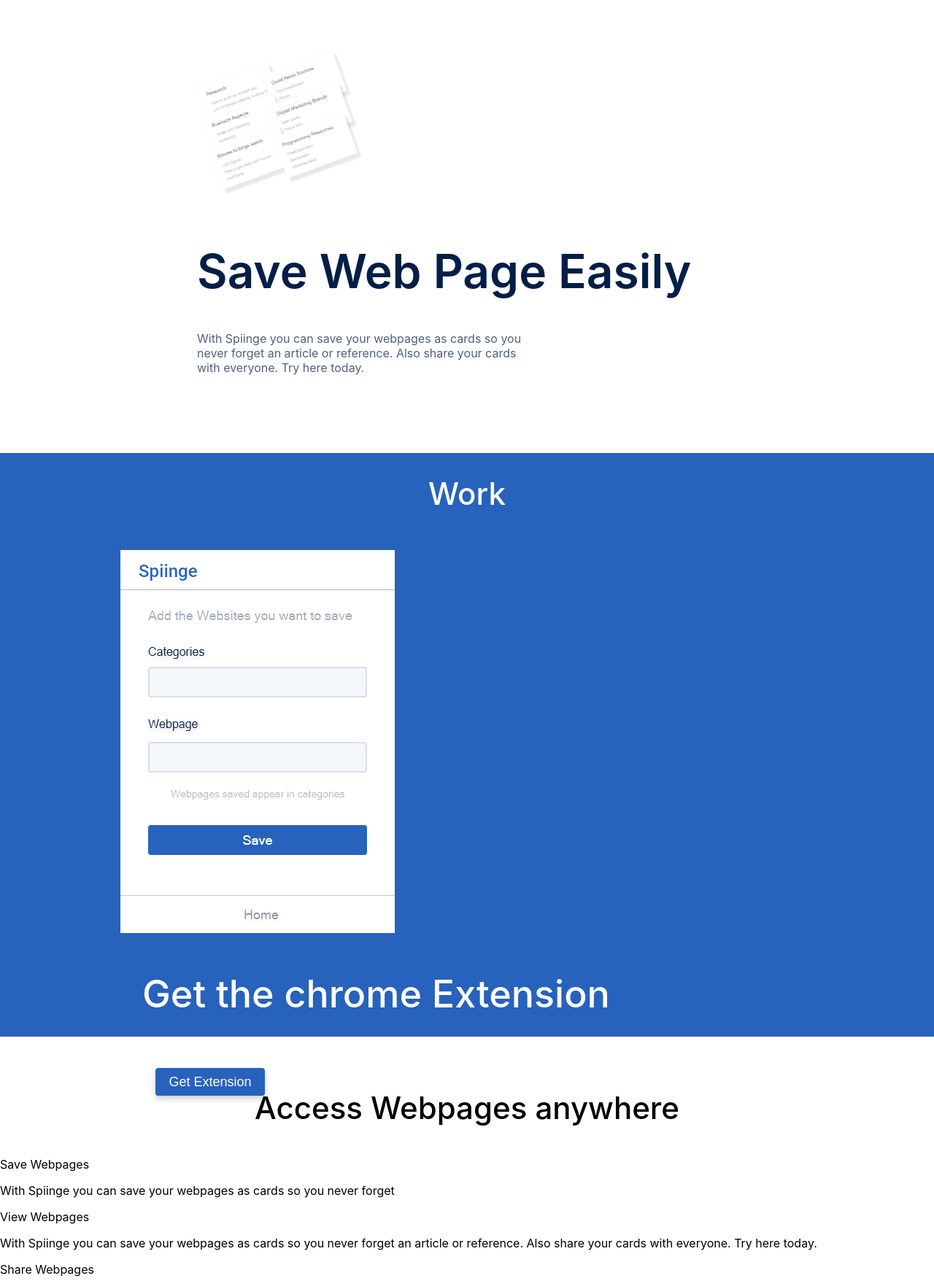
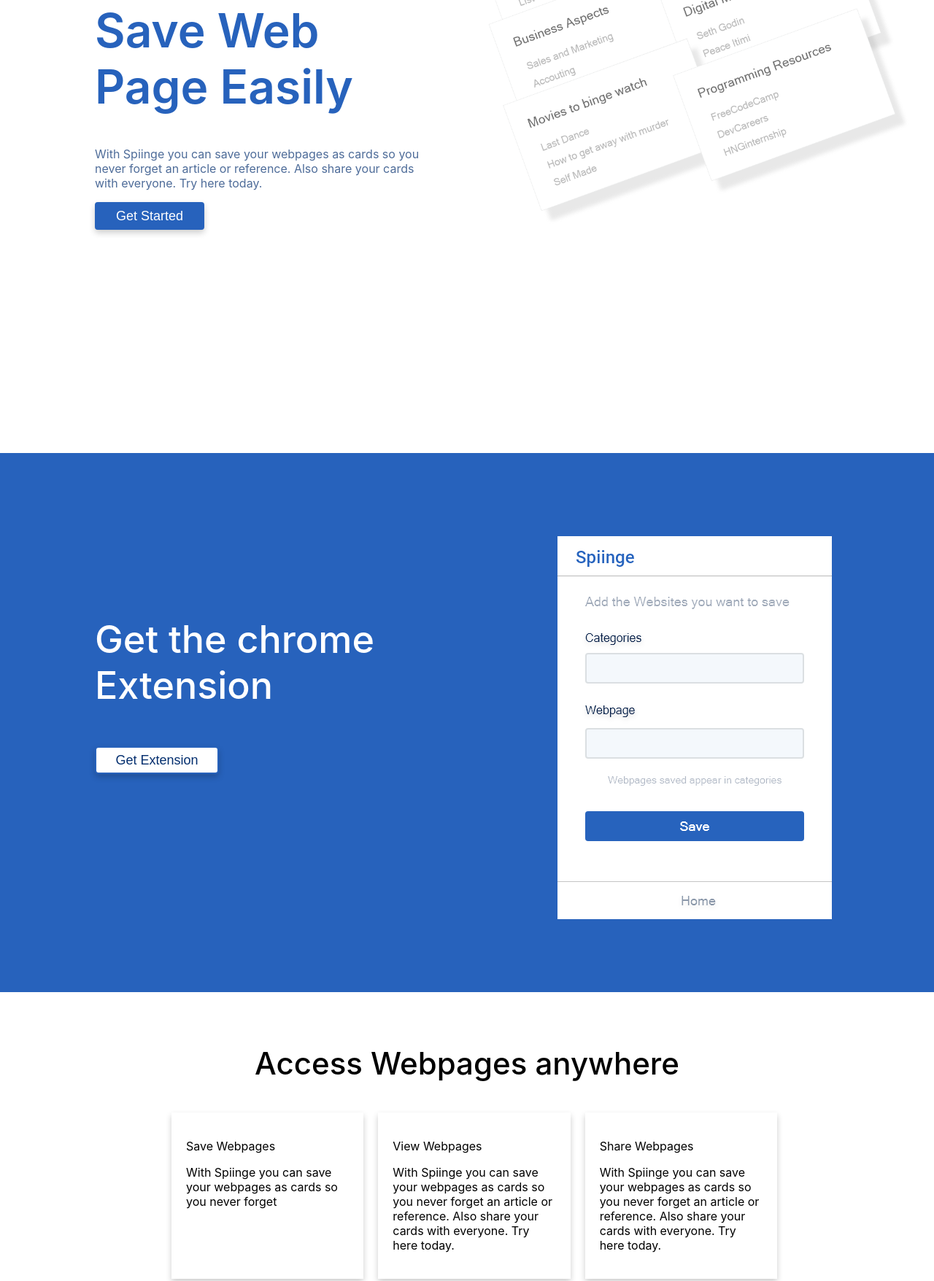
Before and after one commit to iamAbayomi/spiinge-webapp, a plain HTML site: page index.html in a window 1280 px wide. Shown: the part 221-1977 px from the top of the page at 73% size. Drawn offline with Linux system fonts and the light colour scheme.

Commit message:
Added Styles for the features Section

```diff
--- a/css/style.css
+++ b/css/style.css
@@ -139,7 +139,7 @@ body{
     background-color:#2762BC;
     color: white;
     font-size: 18px;
-    margin: 18px;
+    /* margin: 18px; */
     margin-right: 30px;
     border-color:#2762BC;
     border-radius: 4px;
@@ -164,6 +164,8 @@ body{
 
 }
 
+/* Above Fold */
+
 .main{
     top: 40px;
 }
@@ -180,9 +182,8 @@ body{
 }
 
 .value-prop{
-    margin: auto;
-    max-width: 800px;
-    padding-top: 30vh;
+    /* margin: auto; */
+    /* max-width: 800px; */
     display: flex;
     justify-content: space-between;
     flex-wrap: wrap-reverse;
@@ -191,6 +192,8 @@ body{
     /* border-style: solid; */
 
 }
+
+
 @media screen and (max-width: 600px){
     .value-prop{
         /* padding-top: 20vh; */
@@ -204,6 +207,7 @@ body{
     }
 
     .value-prop-image img{
+        display: none;
         max-height: 200px;
          margin-top: 30px;
     }
@@ -227,11 +231,12 @@ body{
 
 .value-prop-text{
   display: inline;
-  color: #031E47;
+  color: #2762BC;
   display: flex;
+  padding-top: 20vh;
   flex-direction: column;
-  margin-left: 30px;
-  /* margin-right: 30px; */
+  margin-left: 130px;
+  /* margin-left: 30px; */
   /* justify-content: ; */
 }
 
@@ -239,6 +244,7 @@ body{
 .main-text{
     font-size: 2.25rem;
     font-weight: 600;
+    max-width: 400px;
 }
 
 @media (min-width: 700px){
@@ -255,6 +261,7 @@ body{
 
 
 .main-description{
+    color: #032E6E;
     opacity: 0.7;
     margin-top: -20px;
     max-width: 450px;
@@ -262,10 +269,17 @@ body{
 
 
 .value-prop-image img{
-    max-height: 200px;
-    margin-top: 50px;
+    max-width: 600px;
+    margin-top: 10px;
     margin-right: 30px;
     margin-left: 30px;
+}
+
+@media screen and (max-width: 900px){
+
+    .value-prop-image img{
+        display: none;
+    }
 }
 
 .work-section{
@@ -284,14 +298,15 @@ body{
       box-shadow: 0 8px 16px 0 rgba(0,0,0,0.2);
 }
 
+
+
 @media screen and (min-width: 900px){
 
 .work-section{
-    height: 100vh;
+    /* height: 100vh; */
     /* height: auto; */
     background-color: #2762BC;
 }
-
 
 }
 
@@ -309,20 +324,22 @@ body{
 
 .work-item{
     margin: auto;
-    max-width: 950px;
+    /* max-width: 950px;   */
     display: flex;
     flex-wrap: wrap-reverse;
     justify-content: space-between;
 }
 
 .work-text{
-    margin-left: 30px;
+    margin-top: 100px;
+    margin-left: 130px;
     margin-bottom: 60px;
 }
 
 .work-title{
     font-size: 52px;
     font-weight: 500;
+    max-width: 600px;
 }
 
 .work-description{
@@ -332,8 +349,28 @@ body{
 }
 
 
+.white-button{
+    width: 170px;
+    height: 38px;
+    background-color:white;
+    color: #032E6E;
+    font-size: 18px;
+    /* margin: 18px; */
+    margin-right: 30px;
+    border-color:#2762BC;
+    border-radius: 5px;
+    border-style: solid;
+    /* Add shadows to create the "card" effect */
+    box-shadow: 0 4px 8px 0 rgba(0,0,0,0.2);
+    transition: 0.3s;
+}
+
 .work-image{
     max-width: 460px;
+    padding-top: 32px;
+    margin-right: 140px;
+    padding-bottom: 100px;
+
 }
 
 .work-image img{
@@ -349,51 +386,27 @@ body{
 .writings-section
 .section-description{
     margin-bottom: 60px;
-    color: #031E47;
+    color: #2762BC;
     opacity: 0.5;
 }
 
-.writings-item{
-    margin-left: 70px;
-    margin-right: 70px;
-    color: #031E47;
+.features-section{
+    margin: auto;
+    max-width: 850px;
 }
 
-.writings-text{
-    font-size: 32px;
-    font-weight: 600;
+.features-grid{
+    display: flex;
+
 }
 
-
-.writings-description{
- font-size: 16px;
- margin-top: -14px;
- max-width: 600px;
-}
-
-.contact-section{
-
-    background-color: rgb(5, 35, 78);
-}
-
-
-.section-container{
-    /* display: flex; */
-    margin: auto;
-    max-width: 850px;
-    padding-top: 100px;
-    /* justify-content: space-between;
-    flex-wrap: wrap; */
-}
-
-
-.section-text{
-    font-size: 22px;
-    font-weight: 300;
-    color: white;
-    padding-bottom: 100px ;
+.features-card{
+    width: 300px;
     margin-left: 20px;
-    margin-right: 20px;
+    /* Add shadows to create the "card" effect */
+    box-shadow: 0 4px 8px 0 rgba(0,0,0,0.2);
+    transition: 0.3s;
+    padding: 20px;
 }
 
 .white-text{
--- a/index.html
+++ b/index.html
@@ -15,7 +15,7 @@
             <!-- Begining of navbar -->
             <nav class="top-navbar" id="myTopnav">
                 <!-- NavBar Elements -->
-                <div id="nav-id">
+                <div class="nav-id">
                     <p><a href="#">Home</a></p>
                     <p><a href="#">Extension</a></p>
                     <p><a href="#">Features</a></p>
@@ -41,6 +41,7 @@
                         <p class="main-description">With Spiinge you can save your webpages as cards so you never forget
                             an article or reference. Also share your cards with everyone. Try here today.
                         </p>
+                        <button class="hire-me">Get Started</button>
                     </div>
                     <!-- Value Proposition for image -->
                     <div class="value-prop-image">
@@ -54,20 +55,23 @@
 
             <!-- Portfolio Section -->
             <section class="work-section" >
-                <p class="section-description">Work</p>
+                <p class="section-description"></p>
                <!-- Portfolio Item-->
                 <div class="work-item">
+
                     <!-- Project Description -->
                     <div class="work-text">
                         <p class="work-title">Get the chrome Extension</p>
                         <div id="btn-container">
-                            <button class="hire-me">Get Extension</button>
+                            <button class="white-button">Get Extension</button>
                         </div>
                     </div>
+
                     <!-- Project ScreenShot -->
                     <div class="work-image">
                         <img src="images/extension.png"  >
                     </div>
+
                 </div>
                 <!-- End of Portfolio Item -->
             </section>
@@ -111,5 +115,8 @@
 
         </main>
     </div>
+
+    <script type="text/javascript" src="javascript/navbar.js" >  </script>
+
     </body>
 </html>
--- /dev/null
+++ b/javascript/navbar.js
@@ -0,0 +1,8 @@
+function myFunction(){
+    var x = document.getElementById("myTopnav");
+    if (x.className === "top-navbar") {
+        x.className += " responsive";
+    } else {
+        x.className = "top-navbar";
+    }
+}
```
